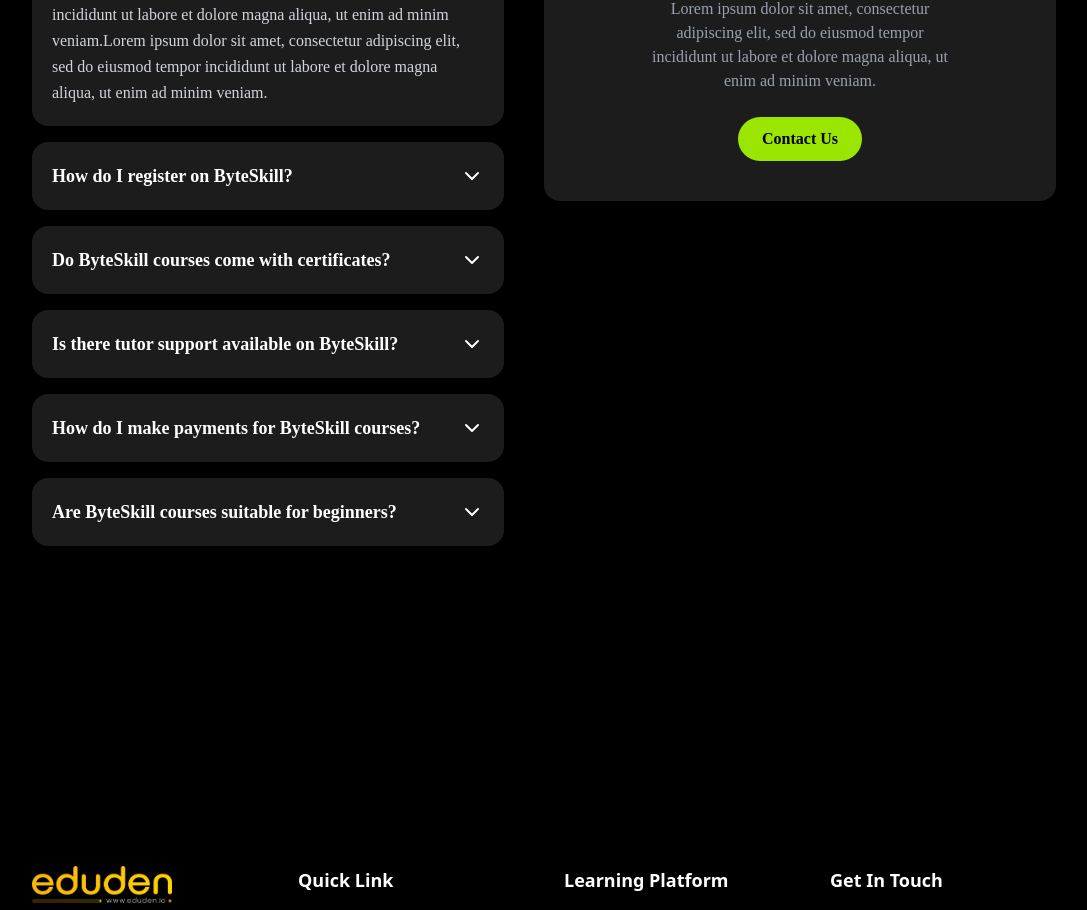
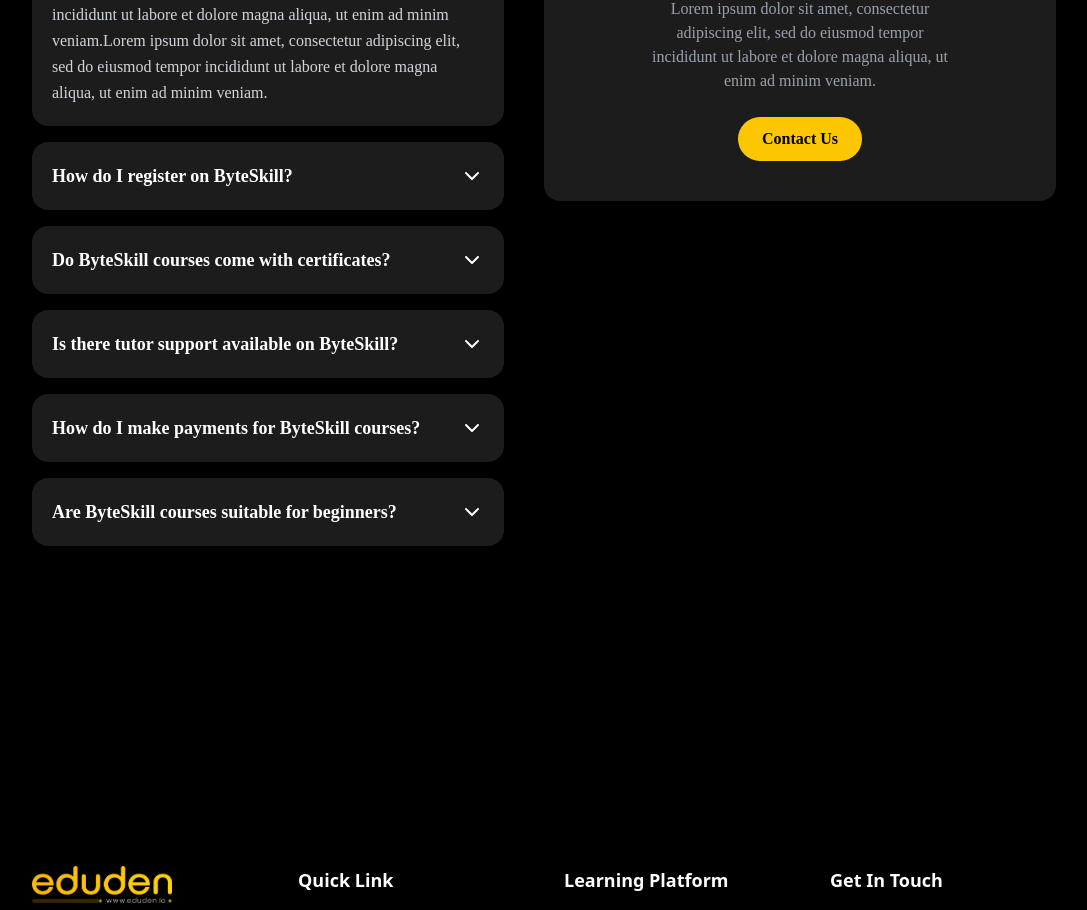
Before and after one commit to amanhossain12/eduden, a Next.js app: page / in a window 1280 px wide. Shown: the part 10463-11373 px from the top of the page, without its empty margins (96-1183 px from the left). Built offline with nearby package versions, Linux system fonts and the light colour scheme.

Commit message:
Add responsive FAQ section with aligned CTA box

```diff
--- a/app/_componantes/FaqSection.jsx
+++ b/app/_componantes/FaqSection.jsx
@@ -103,7 +103,7 @@
             </p>
             <a
               href="mailto:support@byteskill.com"
-              className="bg-lime-400 text-black font-semibold px-6 py-2.5 rounded-full hover:bg-yellow-300 transition text-sm sm:text-base"
+              className="bg-yellow-400 text-black font-semibold px-6 py-2.5 rounded-full hover:bg-yellow-300 transition text-sm sm:text-base"
             >
               Contact Us
             </a>
--- a/app/_componantes/footer.jsx
+++ b/app/_componantes/footer.jsx
@@ -28,7 +28,7 @@
           <ul className="space-y-2 text-sm text-gray-300">
             {['Home', 'About', 'Courses', 'Contact'].map((item, index) => (
               <li key={index}>
-                <Link href="#" className=''>▶ {item}</Link>
+                <Link href="#" className=''> {item}</Link>
               </li>
             ))}
           </ul>
```
